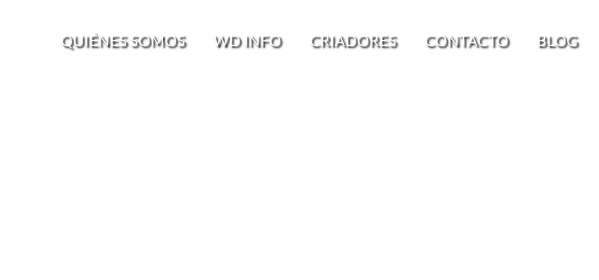
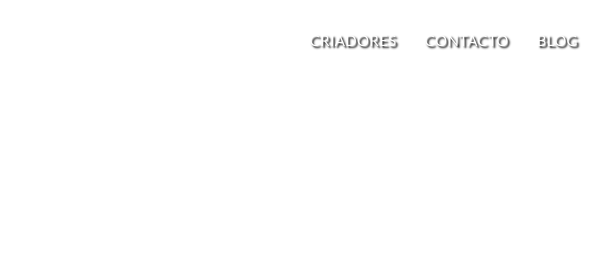
Before and after one commit to ryuuiro/gitflow, a plain HTML site: page index.html in a window 1280 px wide. Shown: the top 280 px of the page, 443-1042 px from the left. Drawn offline with Linux system fonts and the light colour scheme; a script that the page names is missing.

Commit message:
[proy-s3456] menu options deleted

```diff
--- a/index.html
+++ b/index.html
@@ -19,8 +19,6 @@
                     </a>
                 <div class="block-right">
                             <ul class="list-inline nav-list mobile-nav-list">
-                              <li class="list-inline-item"><a href="about-us.html">Quiénes somos</a></li>
-                              <li class="list-inline-item"><a href="projects.html">WD Info</a></li>
                               <li class="list-inline-item"><a href="donate.html">Criadores</a></li>
                               <li class="list-inline-item"><a href="contacto.html">Contacto</a></li>
                               <li class="list-inline-item"><a href="donate.html">Blog</a></li>
```
